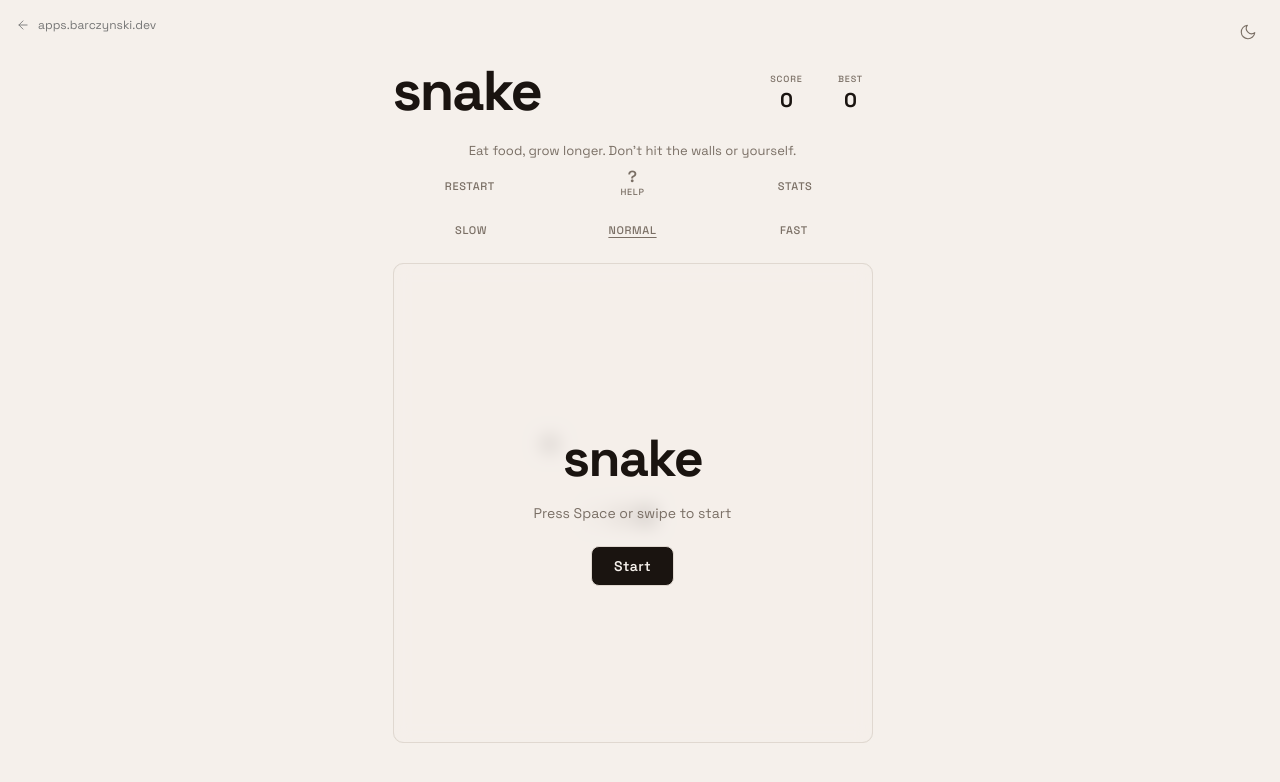
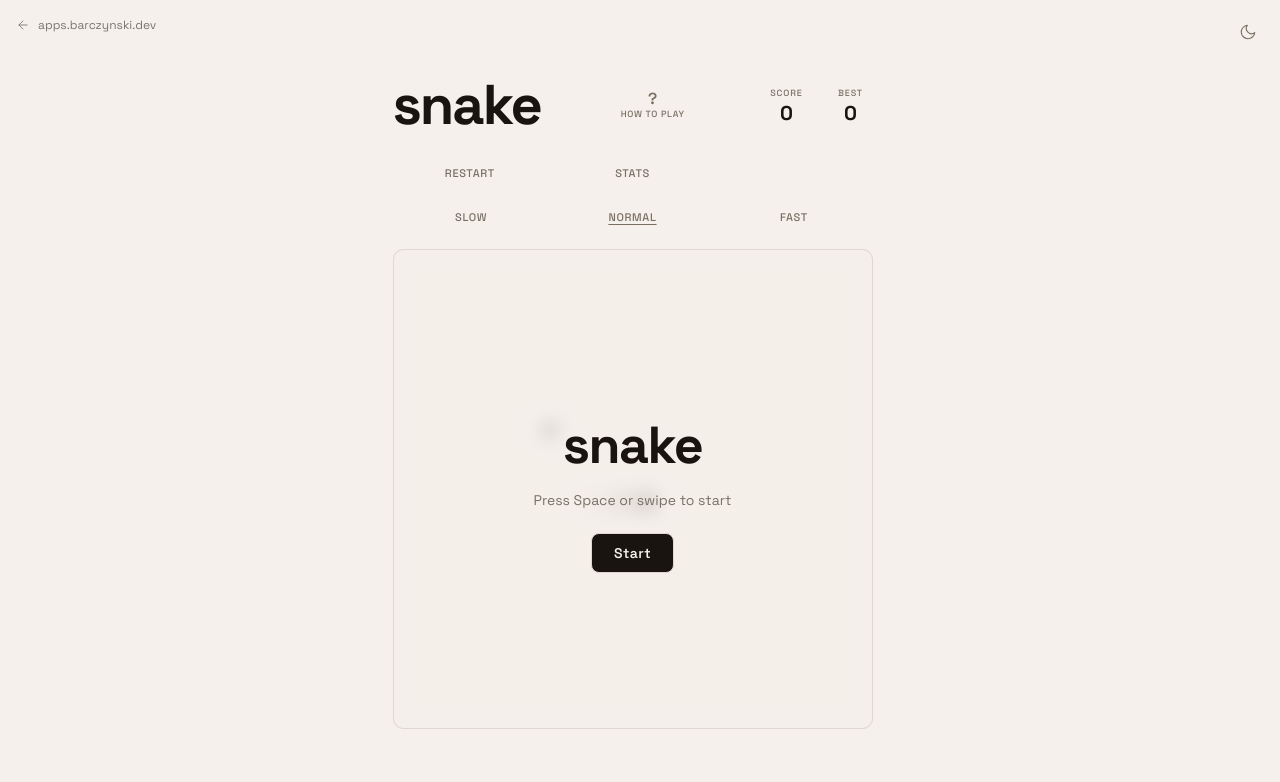
Before and after one commit to adambar88/snake, a React (Vite) app: page / in a window 1280 px wide. Shown: the top 782 px of the page. Built offline with nearby package versions, Linux system fonts and the light colour scheme.

Commit message:
Move How to play button to header, remove game explanation text

```diff
--- a/src/App.css
+++ b/src/App.css
@@ -142,14 +142,6 @@ h1 {
   align-items: stretch;
   gap: 8px;
   margin-bottom: 14px;
-}
-
-.game-explanation {
-  font-size: 13px;
-  color: var(--text-dim);
-  margin: 0;
-  line-height: 1.5;
-  text-align: center;
 }
 
 /* ── Board ────────────────────────────────────────────── */
@@ -608,7 +600,6 @@ h1 {
   .score-value { font-size: 18px; }
   .score-label { font-size: 9px; }
   .game-intro { margin-bottom: 10px; }
-  .game-explanation { font-size: 12px; }
   .intro-buttons { gap: 6px; }
   .game-message p { font-size: 38px; }
 }
--- a/src/App.tsx
+++ b/src/App.tsx
@@ -318,6 +318,10 @@ export default function App() {
         {/* Header */}
         <div className="header">
           <h1>snake</h1>
+          <button className="help-btn" onClick={() => setShowHelp(true)} aria-label="How to play">
+            <span className="help-btn-icon">?</span>
+            <span className="help-btn-label">How to play</span>
+          </button>
           <div className="scores-wrapper">
             <div className="score-container">
               <div className="score-label">Score</div>
@@ -333,13 +337,8 @@ export default function App() {
 
         {/* Sub-header */}
         <div className="game-intro">
-          <p className="game-explanation">Eat food, grow longer. Don't hit the walls or yourself.</p>
           <div className="intro-buttons">
             <button className="restart-button" onClick={handleReset}>Restart</button>
-            <button className="help-btn" onClick={() => setShowHelp(true)} aria-label="How to play">
-              <span className="help-btn-icon">?</span>
-              <span className="help-btn-label">Help</span>
-            </button>
             <button className="stats-button" onClick={() => setShowStats(true)}>Stats</button>
           </div>
           {/* Speed selector */}
```
